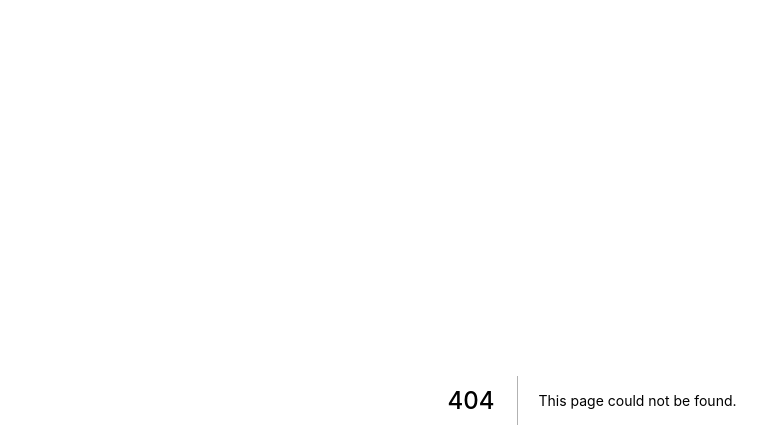
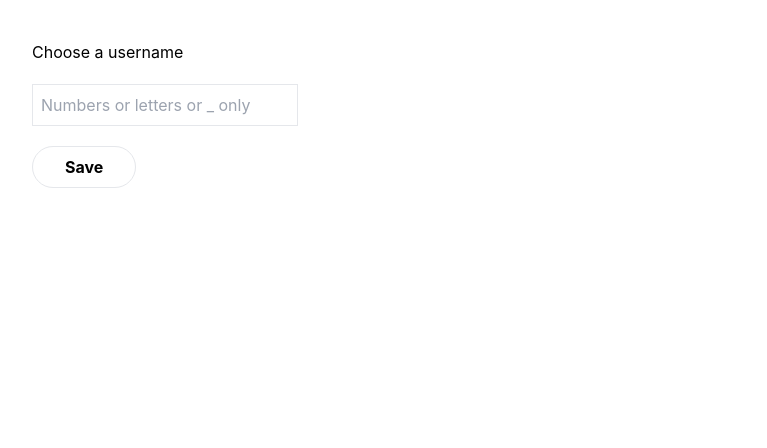
Before and after one commit to juanorro/reddit-clone, a Next.js app: page /setup in a window 1280 px wide. Before the commit this address had no page. Shown: the top 448 px of the page, without its empty margins (48-815 px from the left). Built offline with nearby package versions, Linux system fonts and the light colour scheme; no server answers; sample sign-in values are in the browser's storage.

Commit message:
subreddit view

```diff
--- a/components/Post.js
+++ b/components/Post.js
@@ -1,4 +1,5 @@
 import timeago from "lib/timeago";
+import Link from "next/link";
 
 export const Post = ({ post }) => {
   return(
@@ -6,7 +7,12 @@ export const Post = ({ post }) => {
       <div className="flex flex-shrink-0 pb-0">
         <div className="flex-shrink-0 block group">
           <div className="flex items-center text-gray-800">
-            /r/{ post.subredditName } Posted by { post.author.name }{' '}
+            <Link href={`/r/${ post.subredditName }`}>
+              <a className="mr-2 underline">
+                /r/{ post.subredditName }
+              </a>
+            </Link>
+            Posted by { post.author.name }{' '}
             { timeago.format(new Date(post.createAt)) }
           </div>
         </div>
--- /dev/null
+++ b/pages/api/setup.js
@@ -0,0 +1,19 @@
+import prisma from "lib/prisma";
+import { getSession } from "next-auth/react";
+
+export default async function handler(req, res) {
+  const session = await getSession({ req });
+
+  if(!session) return res.end();
+
+  if(req.method === 'POST') {
+    await prisma.user.update({
+      where: { id: session.user.id },
+      data: {
+        name: req.body.name,
+      },
+    });
+
+    res.end();
+  };
+};
--- a/pages/index.js
+++ b/pages/index.js
@@ -2,10 +2,20 @@ import { getPosts } from "lib/data";
 import prisma from "lib/prisma";
 import Head from "next/head";
 import { Posts } from "components/Posts";
+import { useSession } from "next-auth/react";
+import { useRouter } from "next/router";
 
 export default function Home({ posts }) {
 
-  console.log('posts =>', posts);
+  const { data: session, status } = useSession();
+  const router = useRouter();
+
+  const loading = status === 'loading';
+
+  if(loading) return null;
+
+  if(session && !session.user.name) router.push('/setup');
+
   return (
     <div>
       <Head>
@@ -13,6 +23,19 @@ export default function Home({ posts }) {
         <meta name="description" content="flavio bootcamp week 11" />
         <link rel="icon" href="/favicon.ico" />
       </Head>
+
+      <header
+        className="bg-black text-white h-12 flex pt-3 px-5 pb-2"
+      >
+        <p>Reddit clone!</p>
+        <p className="grow"></p>
+        <a
+          className="flex-l border px-4 font-bold rounded-full mb-1"
+          href={ session ? "/api/auth/signout" : "/api/auth/signin" }
+        >
+          { session ? 'logout' : 'login' }
+        </a>
+      </header>
 
       <Posts posts={ posts } />
     </div>
--- /dev/null
+++ b/pages/r/[subreddit].js
@@ -0,0 +1,39 @@
+import React from 'react';
+import { Posts } from 'components/Posts';
+import { getPostsFromSubreddit, getSubreddit } from 'lib/data';
+import prisma from 'lib/prisma';
+import Link from 'next/link';
+
+const SubredditPage = ({ subreddit, posts }) => {
+
+  if(!subreddit) {
+    return <p className='text-center p-5'>Subreddit does not exists</p>
+  }
+  return (
+    <>
+      <Link href={'/'}>
+        <a className='text-center p-5 underline block'>
+          Back to homepage
+        </a>
+      </Link>
+      <p className='text-center p-5'>/r/{ subreddit.name }</p>
+      <Posts posts={ posts } />
+    </>
+  )
+};
+
+export const getServerSideProps = async ({ params }) => {
+
+  const subreddit = await getSubreddit(params.subreddit, prisma);
+  let posts = await getPostsFromSubreddit(params.subreddit, prisma);
+  posts = JSON.parse(JSON.stringify(posts));
+
+  return {
+    props: {
+      subreddit,
+      posts,
+    }
+  }
+}
+
+export default SubredditPage;
--- /dev/null
+++ b/pages/setup.js
@@ -0,0 +1,65 @@
+import { useSession } from 'next-auth/react';
+import { useRouter } from 'next/router';
+import React, { useState } from 'react';
+
+const SetupPage = () => {
+
+  const router = useRouter();
+  const { data: session, status } = useSession();
+  const loading = status === 'loading';
+
+  const [name, setName] = useState('');
+
+  if(loading) return null;
+
+  if(!session || !session.user) {
+    router.push('/');
+    return null;
+  };
+
+  return (
+    <form
+      className='m-10 ml-20'
+      onSubmit={ async(e) => {
+        e.preventDefault();
+        await fetch('/api/setup', {
+          body: JSON.stringify({
+            name,
+          }),
+          headers: {
+            'Content-Type': 'application/json',
+          },
+          method: 'POST',
+        });
+        session.user.name = name;
+        router.push('/')
+      }}
+    >
+      <div className='flex-1 mb-5'>
+        <div className='flex-1 mb-5'>
+          Choose a username
+        </div>
+        <input
+          type="text"
+          name='name'
+          value={ name }
+          onChange={ (e) => setName(e.target.value) }
+          className='border p-2'
+          required
+          pattern='\w*'
+          title='Numbers or letters or _ only'
+          placeholder='Numbers or letters or _ only'
+          minLength='5'
+        />
+      </div>
+
+      <button
+        className='border px-8 py-2 mt-0 mr-8 font-bold rounded-full color-accent-contrast bg-color-accent hover:bg-color-accent-hover'
+      >
+        Save
+      </button>
+    </form>
+  )
+}
+
+export default SetupPage
```
Also changed, not shown: lib/data.js (+28 -0 lines).
